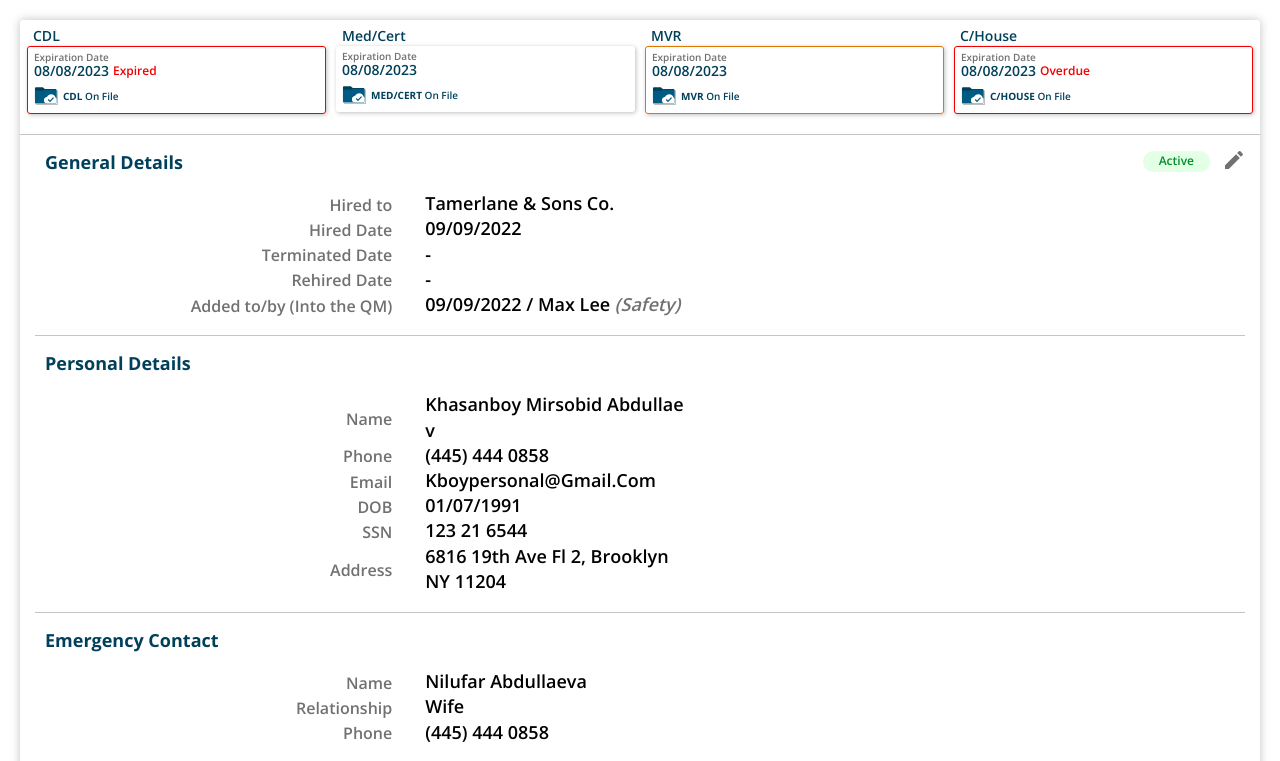
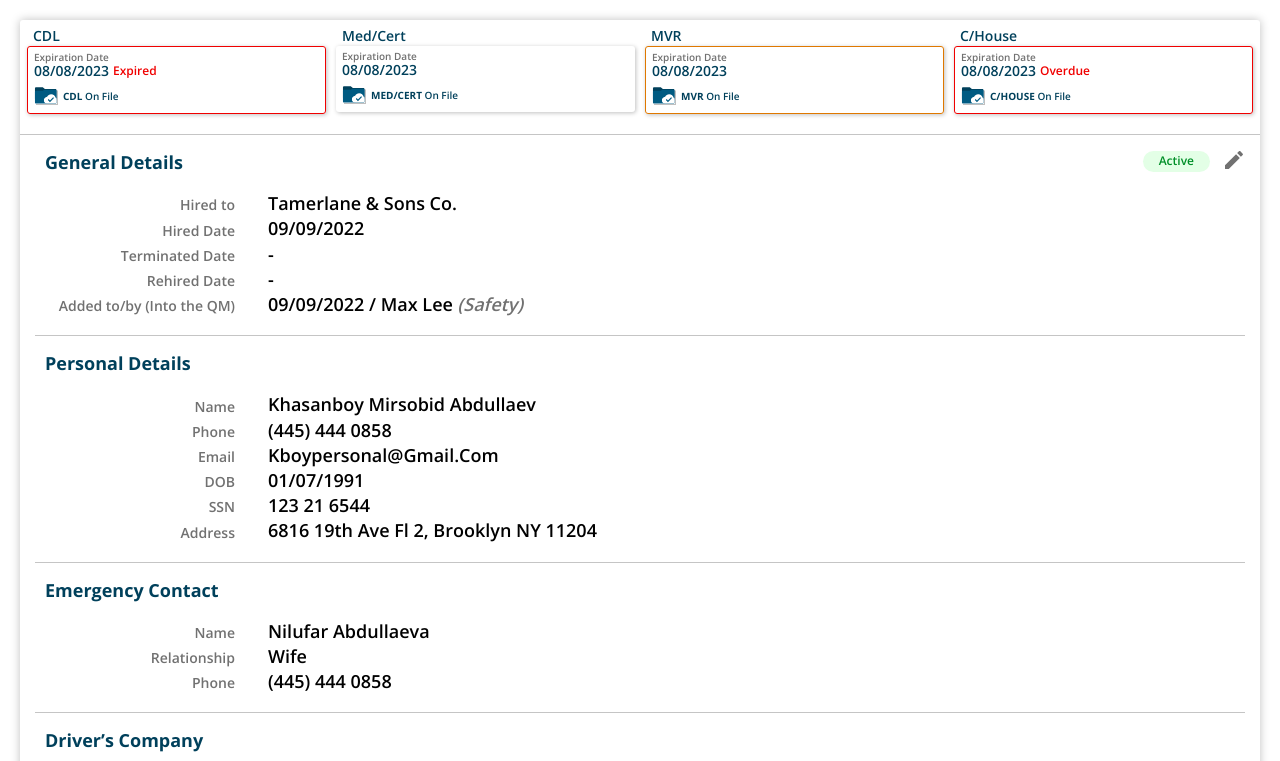
Before and after one commit to sureface/general-info, a plain HTML site: page index.html in a window 1280 px wide. Shown: the top 761 px of the page. Drawn offline with Linux system fonts and the light colour scheme.

Commit message:
grid fixed

```diff
--- a/main.css
+++ b/main.css
@@ -144,11 +144,10 @@ body {
 }
 .driverFullDetails_item-body {
     display: grid;
-    grid-template-columns: 260px 260px;
+    grid-template-columns: 200px auto;
     gap: 33px;
     row-gap: 0;
     align-items: center;
-    justify-content: center;
 }
 .driverFullDetails_item-body_left .driverFullDetails_item-text {
     color: var(--dark-gray, #717171);
@@ -179,6 +178,7 @@ body {
     text-align: right;
     color: var(--dark-gray);
     padding-top: 2px;
+    font-size: 0.875rem;
 }
 .driverFullDetails_item-text {
     display: flex;
```
